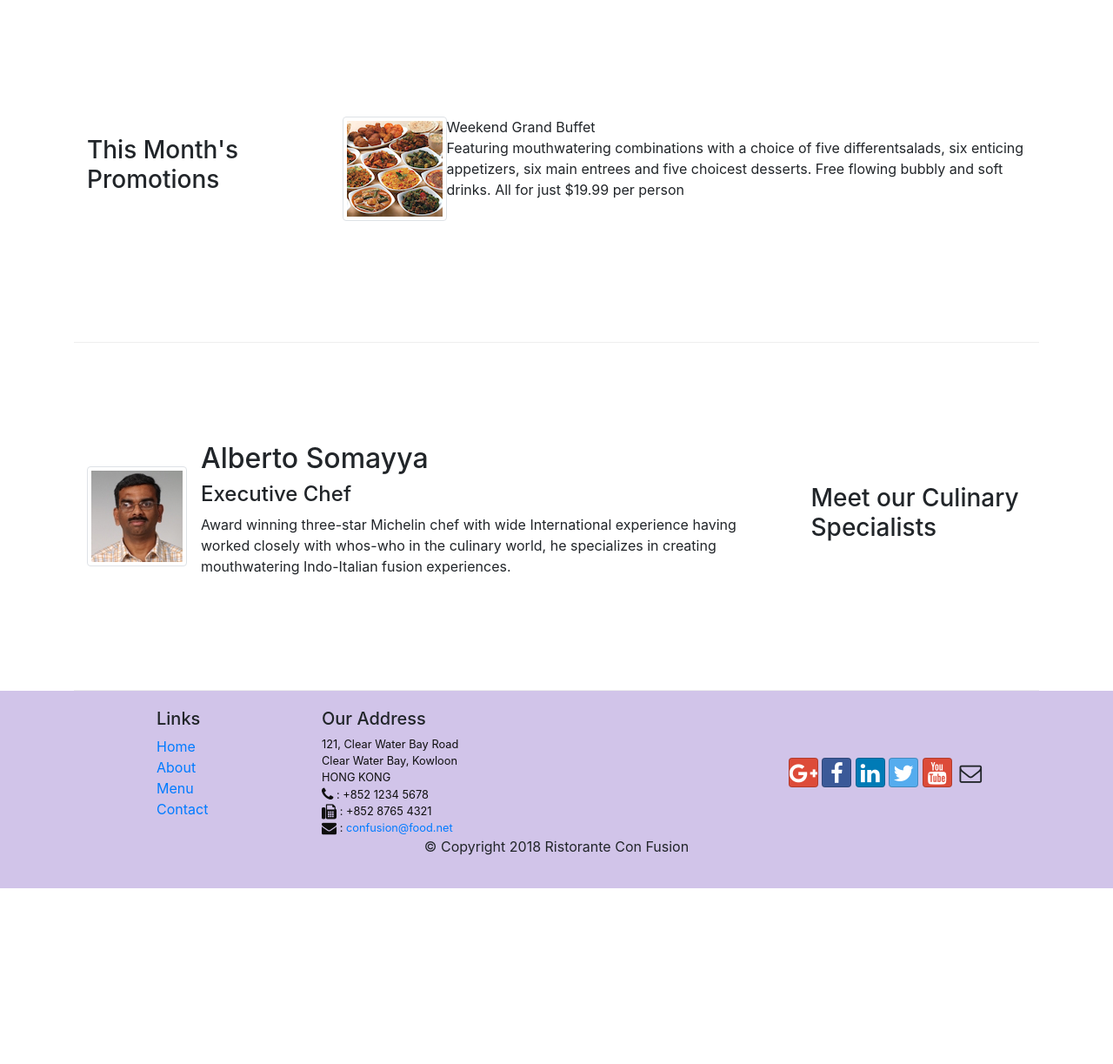
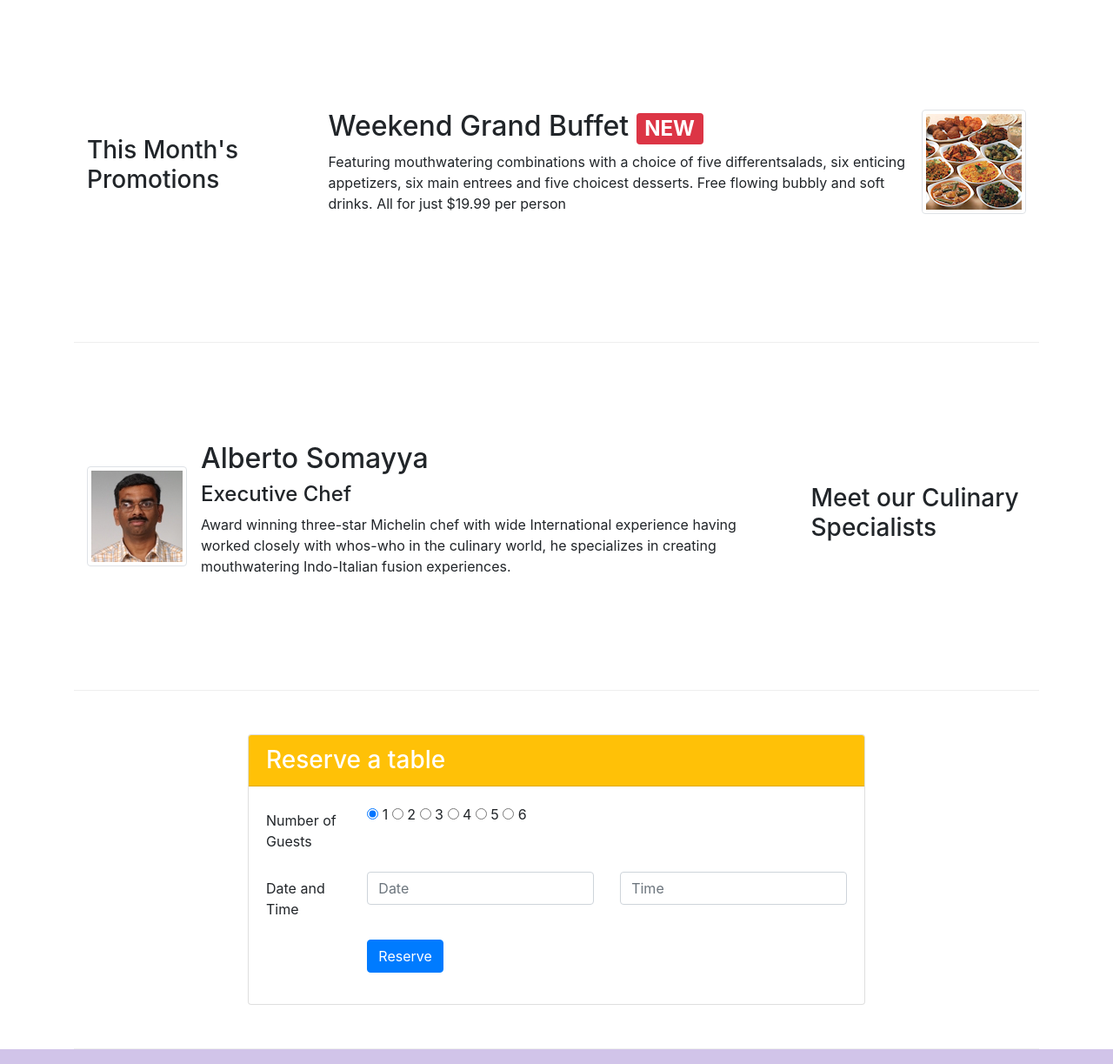
Before and after one commit to abharti91/Bootstrap, a website: page index.html in a window 1280 px wide. Shown: the part 740-1963 px from the top of the page at 87% size. Before the commit the page ends 1761 px from the top, so only its background shows below. Drawn offline with nearby package versions, Linux system fonts and the light colour scheme.

Commit message:
Assignment 2

```diff
--- a/index.html
+++ b/index.html
@@ -52,8 +52,13 @@
                               Our lipsmacking creations will tickle your culinary senses!</p>
                     </div>
                     <!-- col-12 means it will be stacked down in extra small size device and leave remaining 6 columns for small-extralarge devices -->
-                    <div class="col-12 col-sm-6 align-self-center">
+                    <!-- dividing below two into 3:3 ratio-->
+                    <div class="col-12 col-sm-3 align-self-center">
                          <img src="img/logo.png" class="img-fluid">
+                    </div>
+                    <!-- clicking on this button takes to Reservation form -->
+                    <div class="col-12 col-sm-3 align-self-center">
+                         <a href="#reserveform" class="btn btn-warning btn-sm">Reserve Table</a>
                     </div>
                </div>
           </div>
@@ -71,7 +76,7 @@
                          <img class="d-flex mr-3 img-thumbnail align-self-center" src="img/uthappizza.png"
                               alt="Uthappizza">
                          <div class="media-body">
-                              <h2 class="mt-0">Uthappizza<span class="badge badge-danger">HOT</span>
+                              <h2 class="mt-0">Uthappizza <span class="badge badge-danger">HOT</span>
                                    <span class="badge badge-pill badge-secondary">$4.99</span></h2>
                               <p class="d-none d-sm-block">A unique combination of Indian Uthappam (pancake) and Italian
                                    pizza, topped with Cerignola olives, ripe vine cherry tomatoes, Vidalia onion, Guntur
@@ -88,14 +93,15 @@
                </div>
                <div class="col col-sm col-md">
                     <div class="media">
-                         <img class="d-flex ml-3 img-thumbnail self-align-center" src="img/buffet.png"
+                         <div class="media-body">
+                              <h2 class="mt=0">Weekend Grand Buffet <span class="badge badge-danger">NEW</span></h2>
+                              <p class="d-none d-sm-block">Featuring mouthwatering combinations with a choice of
+                                   five differentsalads, six enticing appetizers, six main entrees and five choicest
+                                   desserts.
+                                   Free flowing bubbly and soft drinks. All for just $19.99 per person </p>
+                         </div>
+                         <img class="d-flex img-thumbnail self-align-center ml-3" src="img/buffet.png"
                               alt="Weekend Grand Buffet">
-                         <div class="media-body">
-                              <h class="mt=0">Weekend Grand Buffet</h2>
-                                   <p class="d-none d-sm-block">Featuring mouthwatering combinations with a choice of
-                                        five differentsalads, six enticing appetizers, six main entrees and five choicest desserts.
-                                        Free flowing bubbly and soft drinks. All for just $19.99 per person </p>
-                         </div>
                     </div>
 
                </div>
@@ -112,13 +118,80 @@
                          <div class="media-body">
                               <h2 class="mt-0">Alberto Somayya</h2>
                               <h4>Executive Chef</h4>
-                              <p>Award winning three-star Michelin chef with wide International experience having worked
+                              <p class="d-none d-sm-block">Award winning three-star Michelin chef with wide International experience having worked
                                    closely with whos-who in the culinary world, he specializes in creating mouthwatering
                                    Indo-Italian fusion experiences. </p>
                          </div>
                     </div>
                </div>
           </div>
+
+          <div class="row row-content">
+               <!-- assign 8 cols for small-extralarge and 12 cols for extra small screens, aligned center -->
+               <div class="col-12 col-sm-8 offset-md-2 align-self-center">
+                    <div class="card">
+
+                         <h3 class="card-header bg-warning text-white">Reserve a table</h3>
+                         <div class="card-body">
+
+                              <!-- id is required to navigate this form from some other place -->
+                              <form id="reserveform">
+
+                                   <!-- Radio buttons arranged side by side in first row of form -->
+                                   <div class="form-group row">
+                                        <!-- divide this row(of 8 columns) into 2:10 ratio -->
+                                        <!-- left part of row -->
+                                        <label for="Number of Guests" class="col-12 col-md-2 col-form-label">Number of
+                                             Guests</label>
+                                        <!-- right part of row -->
+                                        <div class="col-12 col-md-10">
+                                             <div class="radio">
+                                                  <!-- by default radio 1 is checked -->
+                                                  <label class="radio-inline"><input type="radio" name="optradio"
+                                                            checked> 1 </label>
+                                                  <label class="radio-inline"><input type="radio" name="optradio"> 2
+                                                  </label>
+                                                  <label class="radio-inline"><input type="radio" name="optradio"> 3
+                                                  </label>
+                                                  <label class="radio-inline"><input type="radio" name="optradio"> 4
+                                                  </label>
+                                                  <label class="radio-inline"><input type="radio" name="optradio"> 5
+                                                  </label>
+                                                  <label class="radio-inline"><input type="radio" name="optradio"> 6
+                                                  </label>
+                                             </div>
+                                        </div>
+                                   </div>
+
+                                   <!-- Date and Time entry in second row of form-->
+                                   <div class="form-group row">
+                                        <!-- left part of row -->
+                                        <label for="Date and Time" class="col-12 col-md-2 col-form-label">Date and
+                                             Time</label>
+                                        <!-- right part of row, again split into 5:5-->
+                                        <div class="col-md-5">
+                                             <!-- placehiolder is what gets displayed inside text area, convenient for user -->
+                                             <input type="text" class="form-control" id="date" name="date"
+                                                  placeholder="Date">
+                                        </div>
+                                        <div class="col-md-5">
+                                             <input type="text" class="form-control" id="time" name="time"
+                                                  placeholder="Time">
+                                        </div>
+                                   </div>
+
+                                   <!-- Reserve button on third row of form -->
+                                   <div class="form-group row">
+                                        <div class="offset-md-2 col-md-10">
+                                             <button type="Reserve" class="btn btn-primary">Reserve</button>
+                                        </div>
+                                   </div>
+                              </form>
+                         </div>
+                    </div>
+               </div>
+          </div>
+
      </div>
 
      <footer class="footer">
```
Also changed, not shown: aboutus.html (+1 -1 lines).
